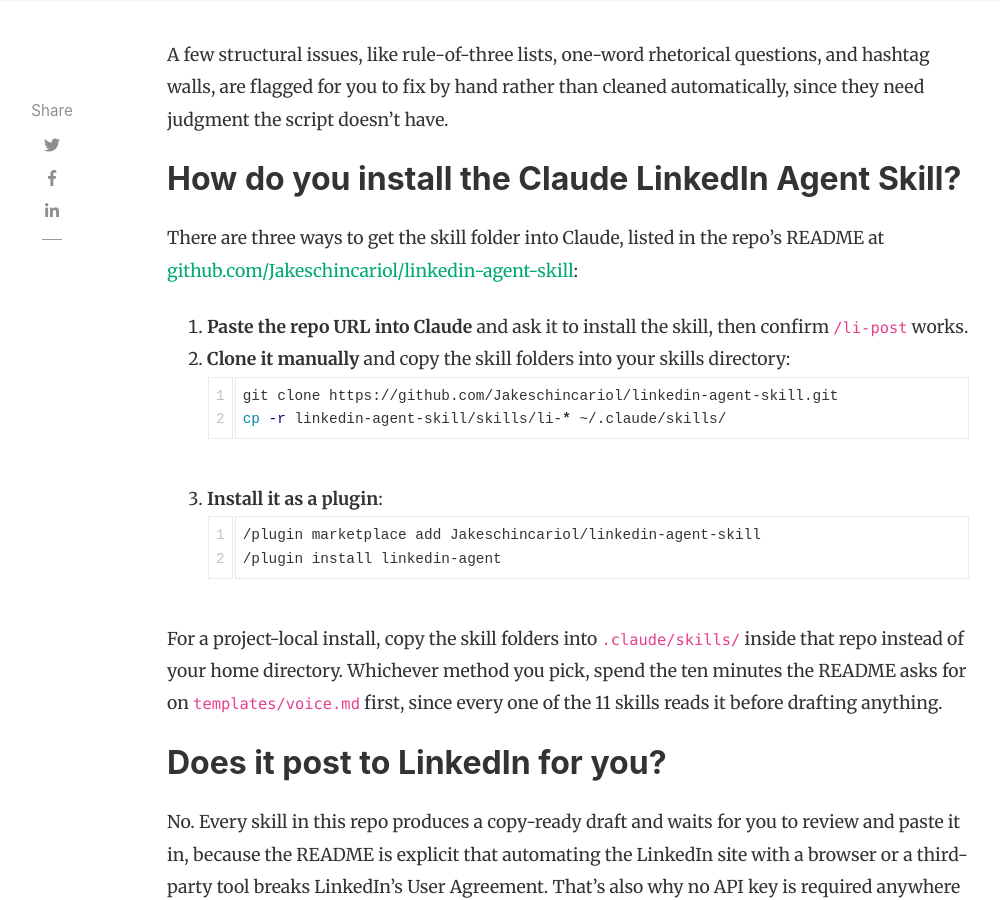
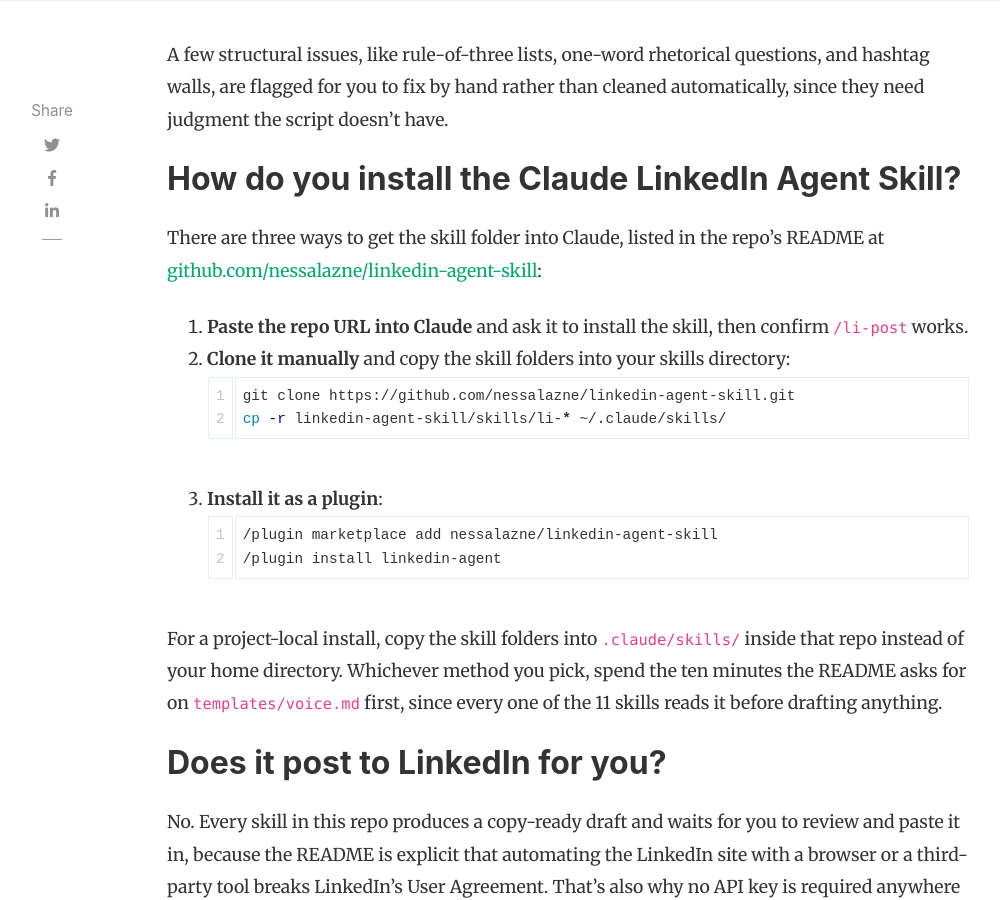
Before and after one commit to nessalazne/nessalazne.github.io, a Jekyll site: the page built from _posts/2026-09-18-claude-linkedin-agent-skill.md, in a window 1280 px wide and 900 px high, scrolled down 3470 px. Shown: the whole window, without its empty margins (118-1118 px from the left). Built offline with Jekyll 4.4.1, drawn with Linux system fonts in a browser that asks for light colours; nearby versions of some CDN libraries; comment, search, counter and statistics services are not loaded.

Commit message:
Point LinkedIn Agent Skill blog post + freebie at nessalazne/linkedin-agent-skill
Co-Authored-By: Claude Sonnet 5 <noreply@anthropic.com>

````diff
--- a/_posts/2026-09-18-claude-linkedin-agent-skill.md
+++ b/_posts/2026-09-18-claude-linkedin-agent-skill.md
@@ -75,17 +75,17 @@ A few structural issues, like rule-of-three lists, one-word rhetorical questions
 
 ## How do you install the Claude LinkedIn Agent Skill?
 
-There are three ways to get the skill folder into Claude, listed in the repo's README at [github.com/Jakeschincariol/linkedin-agent-skill](https://github.com/Jakeschincariol/linkedin-agent-skill):
+There are three ways to get the skill folder into Claude, listed in the repo's README at [github.com/nessalazne/linkedin-agent-skill](https://github.com/nessalazne/linkedin-agent-skill):
 
 1. **Paste the repo URL into Claude** and ask it to install the skill, then confirm `/li-post` works.
 2. **Clone it manually** and copy the skill folders into your skills directory:
    ```bash
-   git clone https://github.com/Jakeschincariol/linkedin-agent-skill.git
+   git clone https://github.com/nessalazne/linkedin-agent-skill.git
    cp -r linkedin-agent-skill/skills/li-* ~/.claude/skills/
    ```
 3. **Install it as a plugin**:
    ```
-   /plugin marketplace add Jakeschincariol/linkedin-agent-skill
+   /plugin marketplace add nessalazne/linkedin-agent-skill
    /plugin install linkedin-agent
    ```
 
````
Also changed, not shown: 1 other file.
